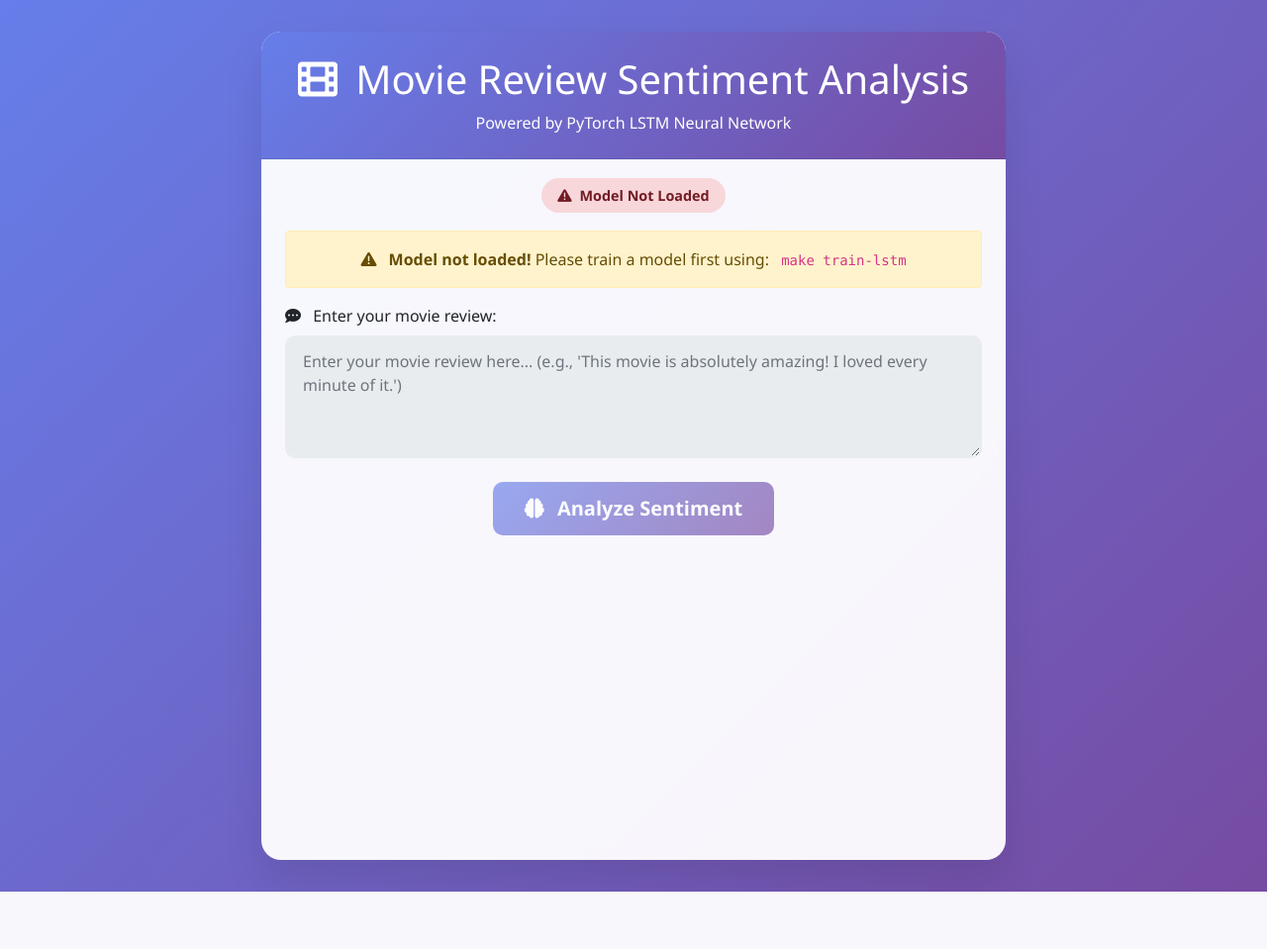
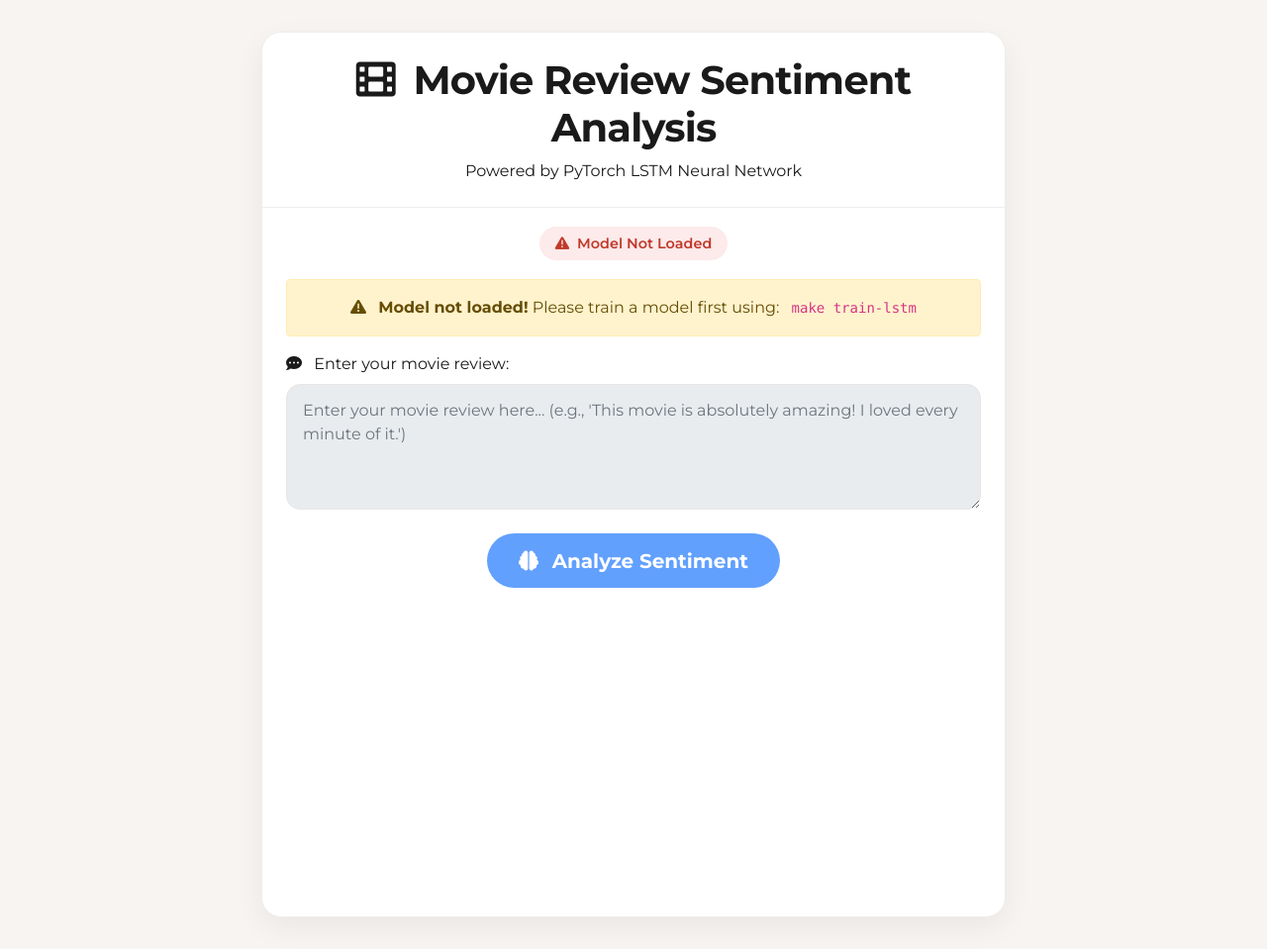
Before and after one commit to EnockMagara/MapReduceMLOps, a Flask app: page / in a window 1280 px wide. Shown: the whole page at 99% size. Before the commit the page ends 901 px from the top, so only its background shows below. Run offline with Flask 3, Linux system fonts and the light colour scheme.

Commit message:
Revamp UI with new color scheme and sentiment badges
Updated the index.html template to use a modern color palette, Montserrat font, and CSS variables for consistent theming. Replaced sentiment text with styled badges and added accent borders to result cards based on sentiment. Improved button, form, and card styling for a cleaner, more cohesive look.

```diff
--- a/templates/index.html
+++ b/templates/index.html
@@ -6,11 +6,26 @@
     <title>Movie Review Sentiment Analysis</title>
     <link href="https://cdn.jsdelivr.net/npm/bootstrap@5.1.3/dist/css/bootstrap.min.css" rel="stylesheet">
     <link href="https://cdnjs.cloudflare.com/ajax/libs/font-awesome/6.0.0/css/all.min.css" rel="stylesheet">
+    <!-- Montserrat font -->
+    <link href="https://fonts.googleapis.com/css2?family=Montserrat:wght@300;400;600;700&display=swap" rel="stylesheet">
     <style>
+        :root {
+            --bg: #f7f4f1;              /* light sand */
+            --surface: #ffffff;         /* cards */
+            --text: #1a1a1a;            /* primary text */
+            --muted: #6b6b6b;           /* secondary text */
+            --primary: #2b1b12;         /* deep coffee */
+            --primary-600: #3a261a;     /* hover */
+            --accent: #e9dfd6;          /* soft beige */
+            --success: #1f8a4c;         /* modern green */
+            --danger: #c0392b;          /* modern red */
+        }
+
         body {
-            background: linear-gradient(135deg, #667eea 0%, #764ba2 100%);
+            background: var(--bg);
             min-height: 100vh;
-            font-family: 'Segoe UI', Tahoma, Geneva, Verdana, sans-serif;
+            font-family: 'Montserrat', -apple-system, BlinkMacSystemFont, 'Segoe UI', Roboto, Oxygen, Ubuntu, Cantarell, 'Helvetica Neue', Arial, sans-serif;
+            color: var(--text);
         }
 
         .main-container {
@@ -18,44 +33,51 @@
         }
 
         .card {
-            border: none;
+            border: 1px solid #eee;
             border-radius: 20px;
-            box-shadow: 0 20px 40px rgba(0,0,0,0.1);
-            backdrop-filter: blur(10px);
-            background: rgba(255, 255, 255, 0.95);
+            box-shadow: 0 10px 30px rgba(0,0,0,0.06);
+            background: var(--surface);
         }
 
         .card-header {
-            background: linear-gradient(135deg, #667eea 0%, #764ba2 100%);
-            color: white;
+            background: var(--surface);
+            border-bottom: 1px solid #eee;
+            color: var(--text);
             border-radius: 20px 20px 0 0 !important;
             padding: 1.5rem;
         }
 
+        .card-header h1 {
+            font-weight: 700;
+            letter-spacing: -0.02em;
+        }
+
         .btn-primary {
-            background: linear-gradient(135deg, #667eea 0%, #764ba2 100%);
+            background: var(--primary);
             border: none;
-            border-radius: 10px;
-            padding: 0.75rem 2rem;
-            font-weight: 600;
-            transition: all 0.3s ease;
+            border-radius: 9999px;
+            padding: 0.8rem 2rem;
+            font-weight: 700;
+            transition: all 0.2s ease;
         }
 
         .btn-primary:hover {
-            transform: translateY(-2px);
-            box-shadow: 0 10px 20px rgba(0,0,0,0.2);
+            background: var(--primary-600);
+            transform: translateY(-1px);
+            box-shadow: 0 8px 18px rgba(43,27,18,0.25);
         }
 
         .form-control {
-            border-radius: 10px;
-            border: 2px solid #e9ecef;
-            padding: 0.75rem 1rem;
-            transition: all 0.3s ease;
+            border-radius: 14px;
+            border: 1.5px solid #e9e6e3;
+            padding: 0.9rem 1rem;
+            transition: border-color 0.2s ease, box-shadow 0.2s ease;
+            background: #fff;
         }
 
         .form-control:focus {
-            border-color: #667eea;
-            box-shadow: 0 0 0 0.2rem rgba(102, 126, 234, 0.25);
+            border-color: var(--primary);
+            box-shadow: 0 0 0 0.2rem rgba(43,27,18,0.15);
         }
 
         .result-card {
@@ -116,13 +166,13 @@
         }
 
         .model-status.loaded {
-            background: #d4edda;
-            color: #155724;
+            background: #e2f3ea;
+            color: var(--success);
         }
 
         .model-status.not-loaded {
-            background: #f8d7da;
-            color: #721c24;
+            background: #fdeaea;
+            color: var(--danger);
         }
     </style>
 </head>
@@ -295,13 +345,18 @@
                     const positiveProb = data.probabilities.positive;
 
                     // Update sentiment
-                    const sentimentResult = document.getElementById('sentimentResult');
+                    const sentimentBadge = document.getElementById('sentimentBadge');
+                    const resultInner = document.getElementById('resultInnerCard');
                     if (sentiment === 'Positive') {
-                        sentimentResult.className = 'sentiment-positive';
-                        sentimentResult.innerHTML = '<i class="fas fa-smile me-2"></i>Positive';
+                        sentimentBadge.className = 'sentiment-badge positive';
+                        sentimentBadge.innerHTML = '<i class="fas fa-smile"></i><span>Positive</span>';
+                        resultInner.classList.remove('result-negative');
+                        resultInner.classList.add('result-positive');
                     } else {
-                        sentimentResult.className = 'sentiment-negative';
-                        sentimentResult.innerHTML = '<i class="fas fa-frown me-2"></i>Negative';
+                        sentimentBadge.className = 'sentiment-badge negative';
+                        sentimentBadge.innerHTML = '<i class="fas fa-frown"></i><span>Negative</span>';
+                        resultInner.classList.remove('result-positive');
+                        resultInner.classList.add('result-negative');
                     }
 
                     // Update confidence
```
Also changed, not shown: other parts of templates/index.html (+40 -12 lines).
